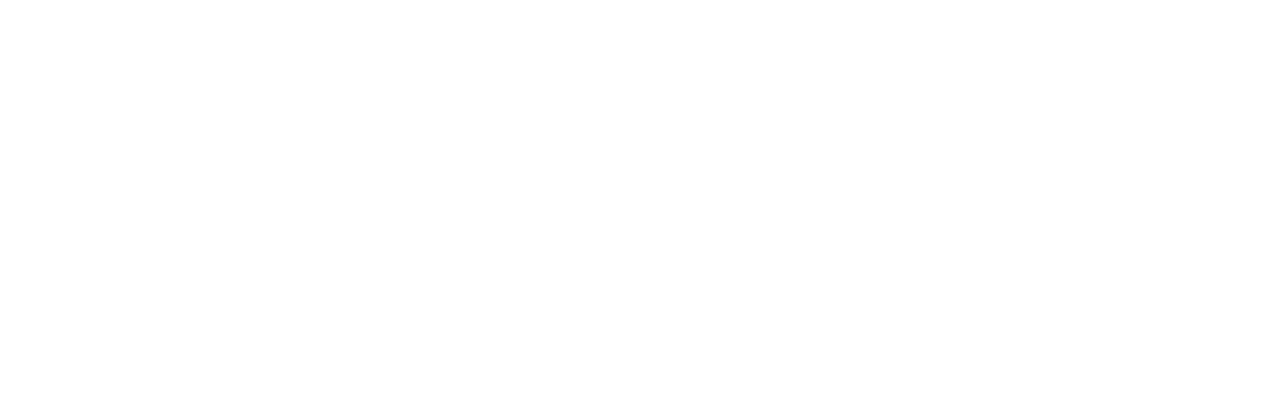
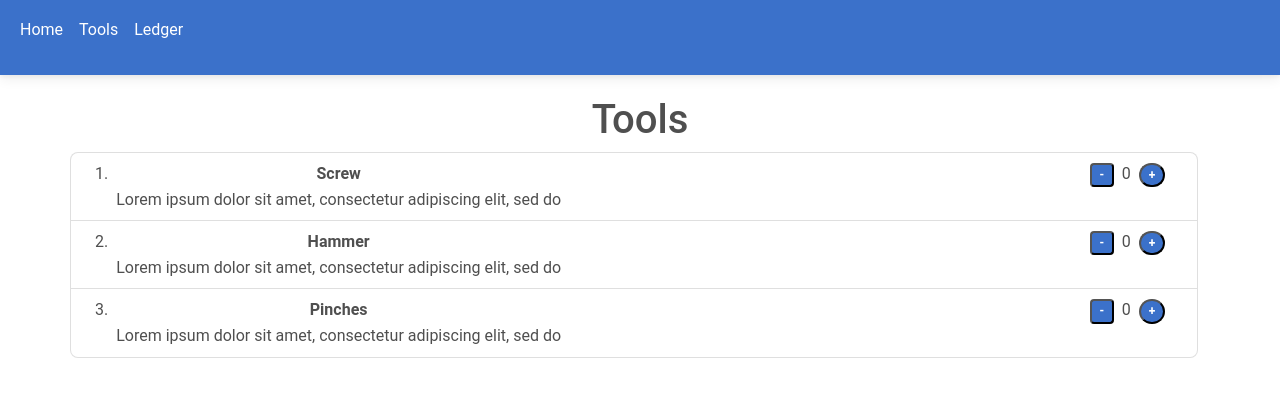
Before and after one commit to varunthantry/frontend-toolinventory, a React (Create React App) app: page /Tool in a window 1280 px wide. Before the commit this address had no page. Shown: the top 396 px of the page. Built offline with nearby package versions, Linux system fonts and the light colour scheme.

Commit message:
Added tools file

```diff
--- a/src/App.js
+++ b/src/App.js
@@ -2,6 +2,7 @@
 import React from 'react';
 import ManagerHome from "./pages/ManagerHome";
 import OperatorHome from "./pages/OperatorHome";
+import Tool from "./pages/Tool";
 import { BrowserRouter as Router, Routes, Route } from "react-router-dom";
 import './App.css';
 
@@ -12,6 +13,7 @@
         <Routes>
           <Route exact path="/" element={<Login />} />
           <Route exact path="/OperatorHome" element={<OperatorHome />} />
+          <Route exact path="/Tool" element={<Tool />} />
         </Routes>
       </Router>
     </div>
--- a/src/layout/navbar.js
+++ b/src/layout/navbar.jsx
@@ -2,6 +2,7 @@
 
 export default function Navbar() {
   return (
+
   <nav class="navbar navbar-expand-lg navbar-light bg-primary fixed-top ">
     <div class="container-fluid">
       <button
@@ -20,18 +21,19 @@
           <li class="nav-item active">
             <a class="nav-link " aria-current="page" href="#"><p class="text-white">Home</p></a>
           </li>
+          {/* <li class="nav-item">
+            <a class="nav-link" href="#"><p class="text-white">Home</p></a>
+          </li> */}
           <li class="nav-item">
-            <a class="nav-link" href="#"><p class="text-white">Home</p></a>
+            <a class="nav-link" href="#"><p class="text-white">Tools</p></a>
           </li>
           <li class="nav-item">
-            <a class="nav-link" href="#"><p class="text-white">Home</p></a>
-          </li>
-          <li class="nav-item">
-            <a class="nav-link" href="#"><p class="text-white">Home</p></a>
+            <a class="nav-link" href="#"><p class="text-white">Ledger</p></a>
           </li>
         </ul>
       </div>
     </div>
   </nav>
+
   )
 }
--- /dev/null
+++ b/src/layout/toolItem.jsx
@@ -0,0 +1,53 @@
+import React, { useState } from 'react'
+
+export default function ToolItem() {
+
+    const [count, setCount] = useState(0);
+
+
+  return (
+
+    <div class="pt-5 mt-5">
+
+        <h1>Tools</h1>
+        <ol class="list-group list-group-numbered container">
+            <li class="list-group-item d-flex justify-content-between align-items-start">
+                <div class="ms-2 me-auto">
+                    <div class="fw-bold">Screw</div>
+                    Lorem ipsum dolor sit amet, consectetur adipiscing elit, sed do
+                    </div>
+                <span >
+                    <button class="badge bg-primary rounded mx-2" onClick={()=> setCount(count-1)}>-</button>
+                    {count}
+                    <button class="badge bg-primary rounded-pill mx-2" onClick={()=> setCount(count+1)}>+</button>
+                </span>
+            </li>
+
+            <li class="list-group-item d-flex justify-content-between align-items-start">
+                <div class="ms-2 me-auto">
+                    <div class="fw-bold">Hammer</div>
+                    Lorem ipsum dolor sit amet, consectetur adipiscing elit, sed do
+                    </div>
+                    <span >
+                        <button class="badge bg-primary rounded mx-2" onClick={()=> setCount(count-1)}>-</button>
+                        {count}
+                        <button class="badge bg-primary rounded-pill mx-2" onClick={()=> setCount(count+1)}>+</button>
+                    </span>
+            </li>
+
+            <li class="list-group-item d-flex justify-content-between align-items-start">
+                <div class="ms-2 me-auto">
+                <div class="fw-bold">Pinches</div>
+                Lorem ipsum dolor sit amet, consectetur adipiscing elit, sed do
+                </div>
+                <span >
+                    <button class="badge bg-primary rounded mx-2" onClick={()=> setCount(count-1)}>-</button>
+                    {count}
+                    <button class="badge bg-primary rounded-pill mx-2" onClick={()=> setCount(count+1)}>+</button>
+                </span>
+            </li>
+        </ol>
+
+    </div>
+  )
+}
--- a/src/pages/OperatorHome.js
+++ b/src/pages/OperatorHome.jsx
@@ -1,5 +1,6 @@
 import React from 'react'
 import Navbar from "../layout/navbar"
+
 export default function OperatorHome() {
   return (
     <Navbar/>
--- /dev/null
+++ b/src/pages/Tool.jsx
@@ -0,0 +1,23 @@
+import React from 'react'
+import Navbar from '../layout/navbar'
+import ToolItem from '../layout/toolItem'
+// import "./style.css"
+
+export default function tool() {
+  return (
+    <div>
+
+
+      <Navbar />
+      <div >
+        <ToolItem />
+      </div>
+
+
+
+    </div>
+
+
+
+  )
+}
```
Also changed, not shown: src/pages/Ledger.jsx (added, +9 -0 lines), src/pages/Login.jsx (renamed from src/pages/Login.js), src/pages/ManagerHome.jsx (renamed from src/pages/ManagerHome.js), 1 other file (tests, documents, lock files or other folders).
